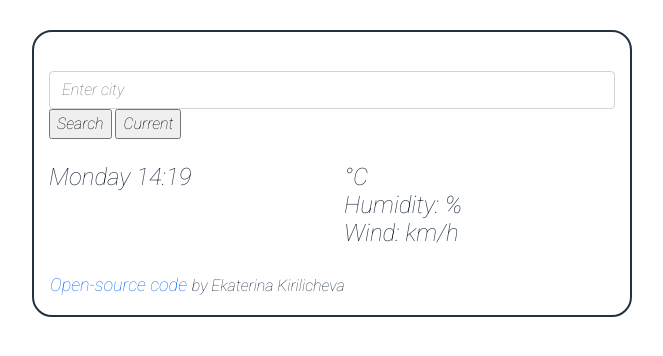
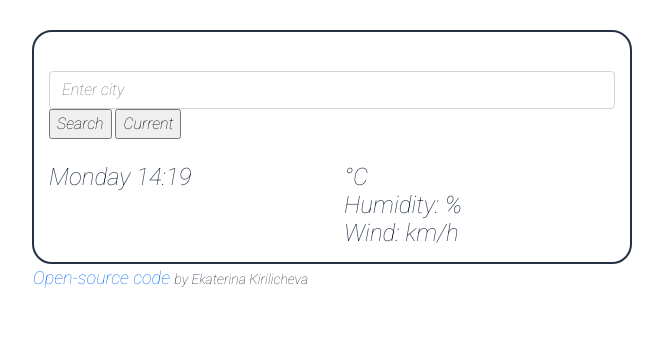
Before and after one commit to ekaterinaKirilicheva/VanillaJSweatherApp, a plain HTML site: page index.html in a window 1280 px wide. Shown: the whole page, without its empty margins (308-971 px from the left). Drawn offline with nearby package versions, Linux system fonts and the light colour scheme; no server answers.

Commit message:
moved the source link outside the frame

```diff
--- a/index.html
+++ b/index.html
@@ -22,7 +22,9 @@
   <body>
 
     <div class="container">
+      <div class="weather-app-wrapper">
       <div class="weather-app">
+
     </br>
  <form id="form">
    <input  type="text" placeholder = "Enter city" class="form-control"/>
@@ -42,11 +44,11 @@
         <li> Wind: <span id="wind"></span> km/h </li> </ul>
       </div>
     </div>
-    <br/>
-    <footer><a href="https://github.com/ekaterinaKirilicheva/sheCodesWeatherApp" target="_blank">Open-source code</a> by Ekaterina Kirilicheva</footer>
+    </div>
+  <small><a href="https://github.com/ekaterinaKirilicheva/sheCodesWeatherApp" target="_blank">Open-source code</a> by Ekaterina Kirilicheva</small>
 
 
-</div>
+
 </div>
 <script src="src/index.js"></script>
   </body>
--- a/src/styles.css
+++ b/src/styles.css
@@ -3,7 +3,7 @@ body {
 }
 h1,
 li,
-footer {
+small {
   color: #233142;
   font-weight: 100;
   line-height: 28px;
@@ -24,9 +24,11 @@ li {
 .weather-app {
   border: 2px solid #233142;
   padding: 15px;
+  border-radius: 20px;
+}
+.weather-app-wrapper {
+  max-width: 600px;
   margin: 30px auto;
-  max-width: 600px;
-  border-radius: 20px;
 }
 a {
   outline: none;
```
